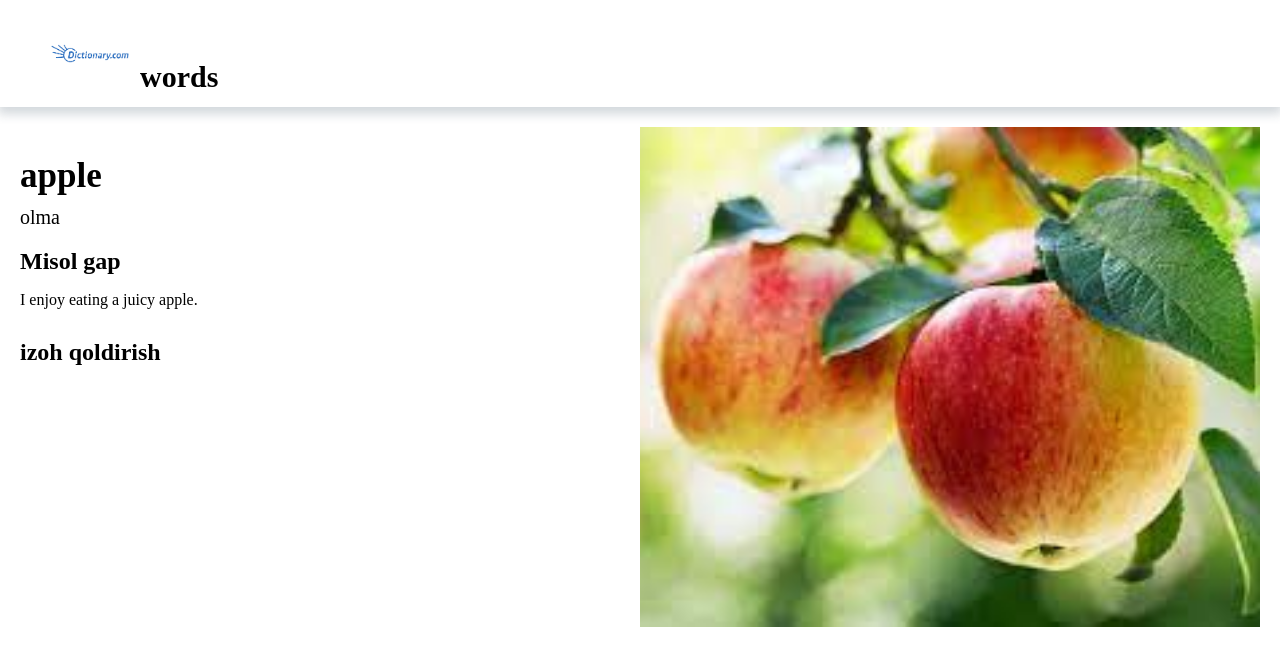
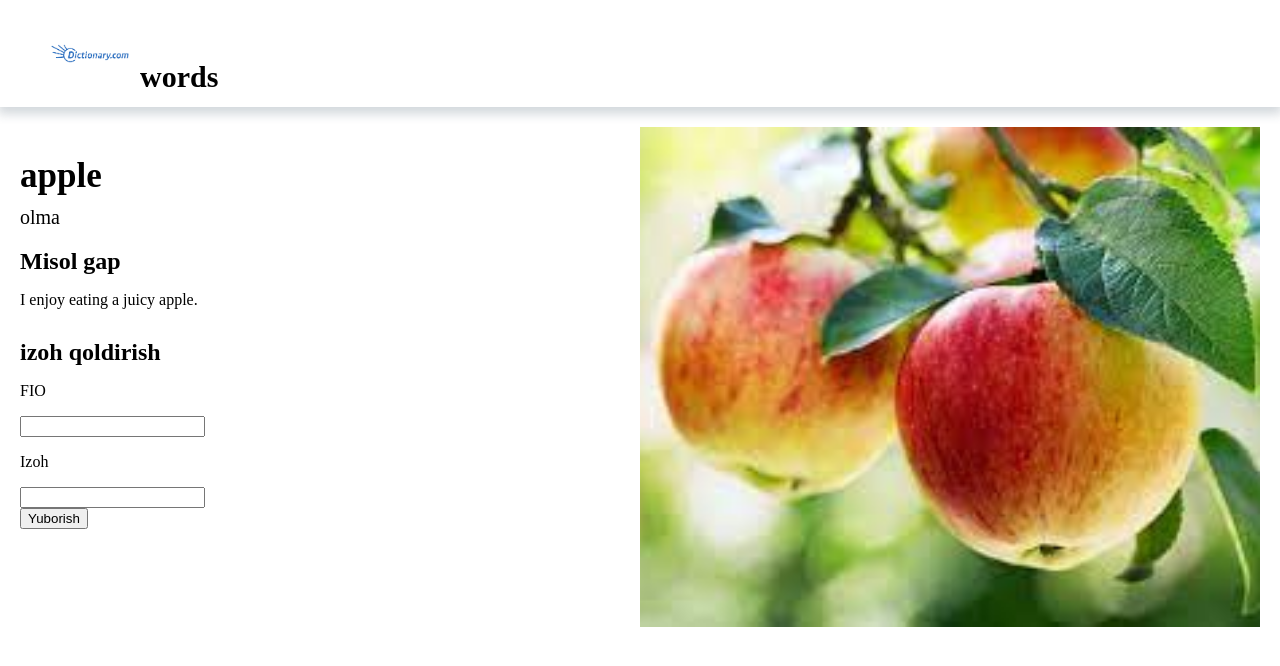
Before and after one commit to Komroncube/word-dictionary, an Angular app: page /details/1 in a window 1280 px wide. Shown: the top 666 px of the page. Built offline with nearby package versions, Linux system fonts and the light colour scheme.

Commit message:
working with forms

```diff
--- a/src/app/components/details/details.component.html
+++ b/src/app/components/details/details.component.html
@@ -14,5 +14,18 @@
 
     <section class="leave-comment">
         <h2>izoh qoldirish</h2>
+
+        <form [formGroup] = "form" (submit)="send()">
+
+            <p>
+                <label for="name">FIO</label>
+            </p>
+            <input type="text" name="name" id="name" formControlName="name">
+            <p>
+                <label for="comment">Izoh</label>
+            </p>
+            <input type="text" name="comment" id="comment" formControlName="comment">
+            <button type="submit">Yuborish</button>
+        </form>
     </section>
 </article>
--- a/src/app/components/details/details.component.ts
+++ b/src/app/components/details/details.component.ts
@@ -3,21 +3,39 @@ import { ActivatedRoute } from '@angular/router';
 import { WordService } from '../../services/word.service';
 import { IWordCard } from '../../iword-card';
 import { WordCardComponentComponent } from "../word-card-component/word-card-component.component";
+import { FormControl, FormGroup, ReactiveFormsModule } from '@angular/forms';
 
 @Component({
     selector: 'app-details',
     standalone: true,
     templateUrl: './details.component.html',
     styleUrl: './details.component.less',
-    imports: [WordCardComponentComponent]
+    imports: [WordCardComponentComponent, ReactiveFormsModule]
 })
 export class DetailsComponent {
 /**
  *
  */
   word?: IWordCard;
+  /**
+   *
+   */
+  form: FormGroup = new FormGroup({
+    name: new FormControl(''),
+    comment: new FormControl('')
+  })
+  /**
+   *
+   * @param route
+   * @param wordService
+   */
   constructor(private route:ActivatedRoute, private wordService:WordService) {
     const wordId:string = this.route.snapshot.params['id']
     this.word = wordService.getWordById(+wordId)
   }
+
+  send(){
+    this.wordService.sendData(this.form.value.name, this.form.value.comment)
+
+  }
 }
--- a/src/app/services/word.service.ts
+++ b/src/app/services/word.service.ts
@@ -87,4 +87,7 @@ export class WordService {
   getWordById(id:number) {
     return this.words.find(x => x.id===id)
   }
+  sendData(fio:string, comment:string){
+    alert(`${fio}: ${comment}`)
+  }
 }
```
